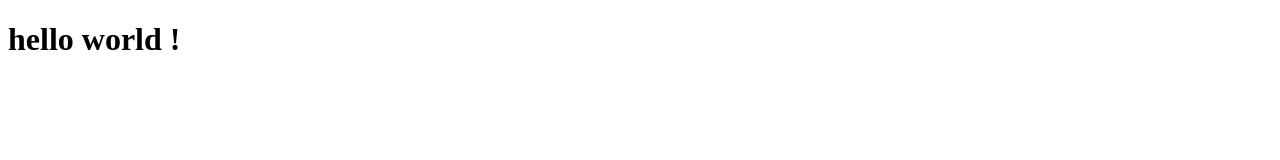
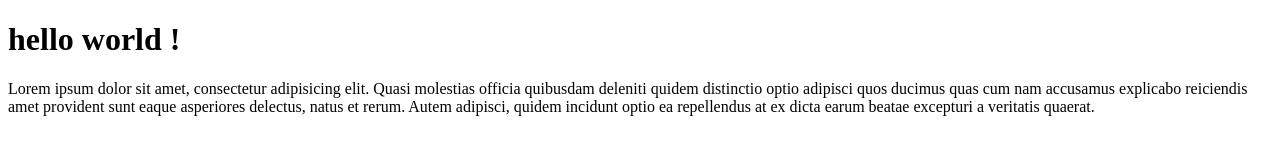
Before and after one commit to matit31/monsite, a plain HTML site: page index.html in a window 1280 px wide. Drawn offline with Linux system fonts and the light colour scheme.

Commit message:
ajout d'un paragraphe

```diff
--- a/index.html
+++ b/index.html
@@ -10,6 +10,8 @@
 
 <body>
     <h1>hello world !</h1>
+    <p>Lorem ipsum dolor sit amet, consectetur adipisicing elit. Quasi molestias officia quibusdam deleniti quidem distinctio optio adipisci quos ducimus quas cum nam accusamus explicabo reiciendis amet provident sunt eaque asperiores delectus, natus et
+        rerum. Autem adipisci, quidem incidunt optio ea repellendus at ex dicta earum beatae excepturi a veritatis quaerat.</p>
 </body>
 
 </html>
```
